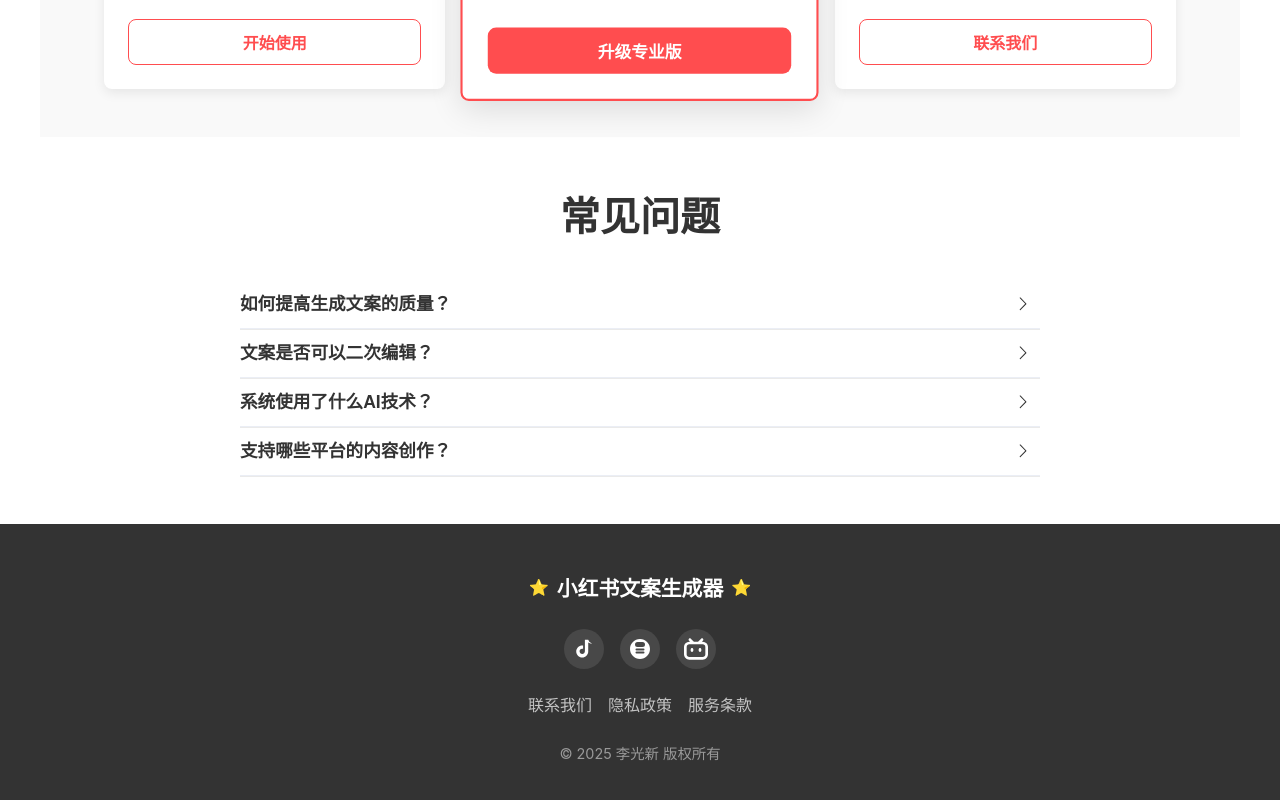
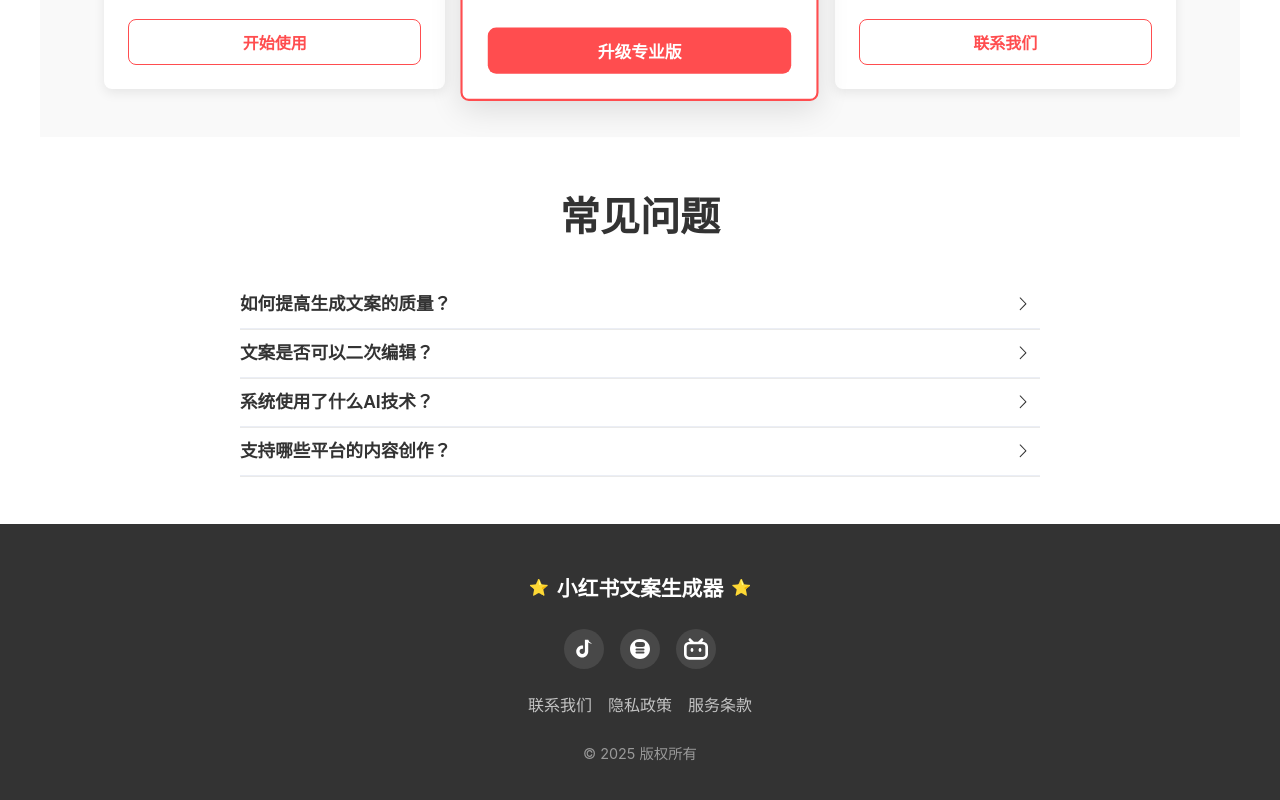
Before and after one commit to LGXfufile/redBookCreationImprover, a Vue app: page / in a window 1280 px wide. Shown: the part 3105-3905 px from the top of the page. Built offline with nearby package versions, Linux system fonts and the light colour scheme; no server answers.

Commit message:
fix name

```diff
--- a/src/i18n/zh-CN.js
+++ b/src/i18n/zh-CN.js
@@ -111,7 +111,7 @@
     },
   },
   footer: {
-    copyright: '© 2025 李光新 版权所有',
+    copyright: '© 2025 版权所有',
     contactUs: '联系我们',
     privacyPolicy: '隐私政策',
     termsOfService: '服务条款',
```
